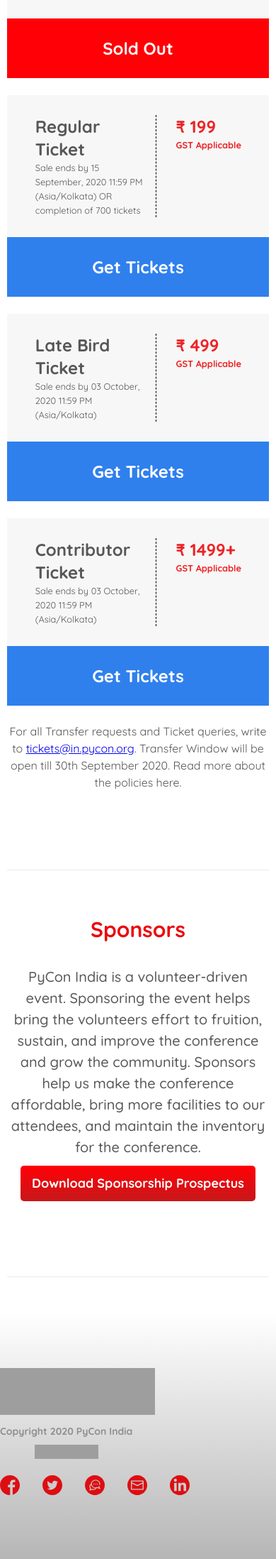
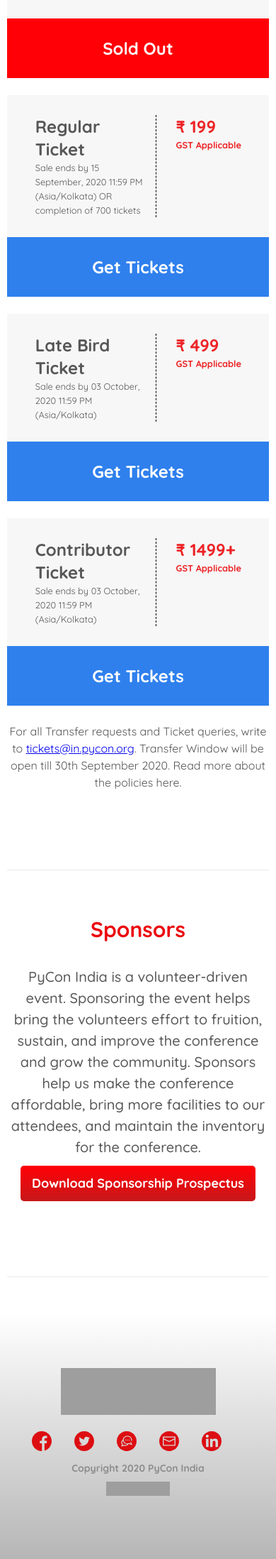
Before and after one commit to pythonindia/inpycon2020, a Jekyll site: the page built from index.md, in a window 390 px wide. Shown: the part 2563-4759 px from the top of the page at 71% size. Built offline with Jekyll 4.4.1, drawn with Linux system fonts in a browser that asks for light colours; grey boxes are pictures that could not be loaded.

Commit message:
Fix alignment for footer content for mobile view
As per the design for mobile view we want the footer contents to be
center aligned and also want the copyright section to be laid out at the
end.

```diff
--- a/assets/css/styles.scss
+++ b/assets/css/styles.scss
@@ -665,6 +665,24 @@
   .content {
     max-width: 90%;
   }
+
+  .footer-wrapper {
+    .footer-details {
+      justify-content: space-around;
+
+      .conf-image {
+        order: 1
+      }
+
+      .copyright-details {
+        order: 3
+       }
+
+      .social-media-details {
+        order: 2
+      }
+    }
+  }
 }
 
 @media (max-width: 512px) {
```
